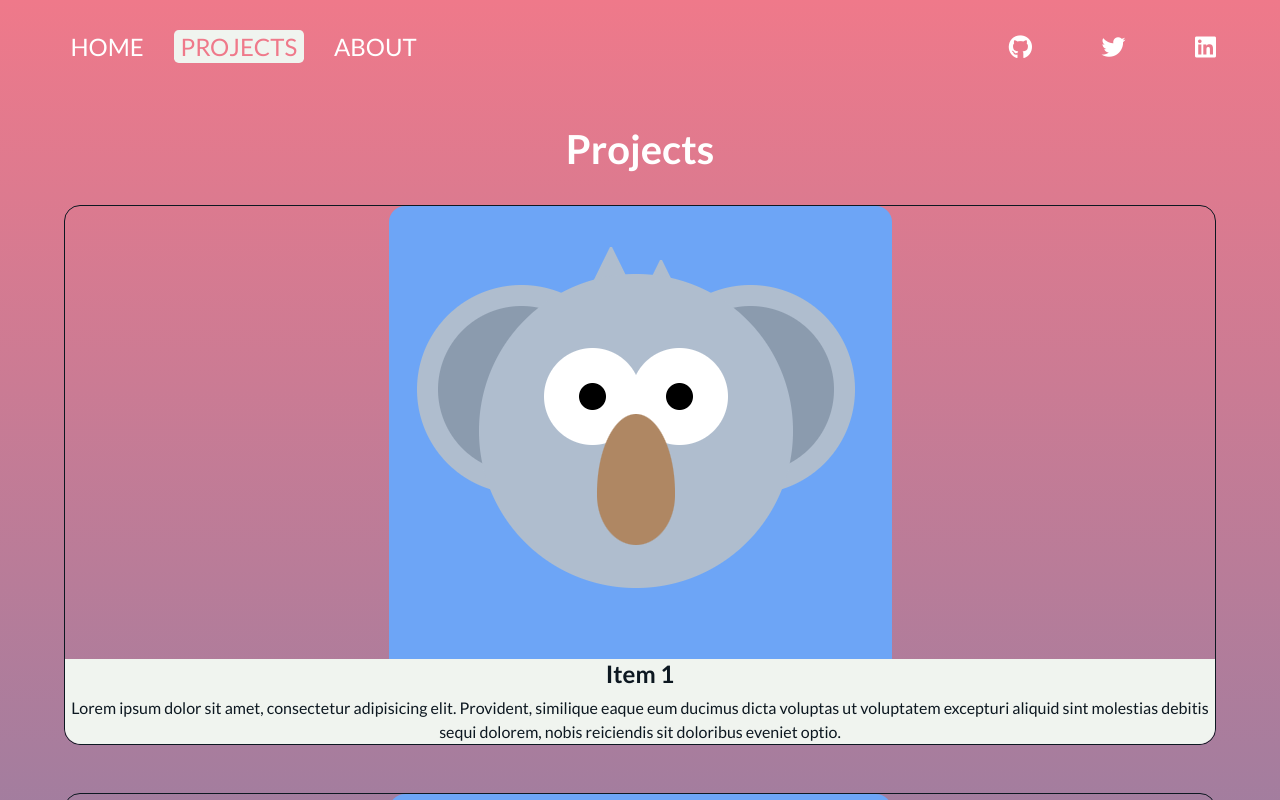
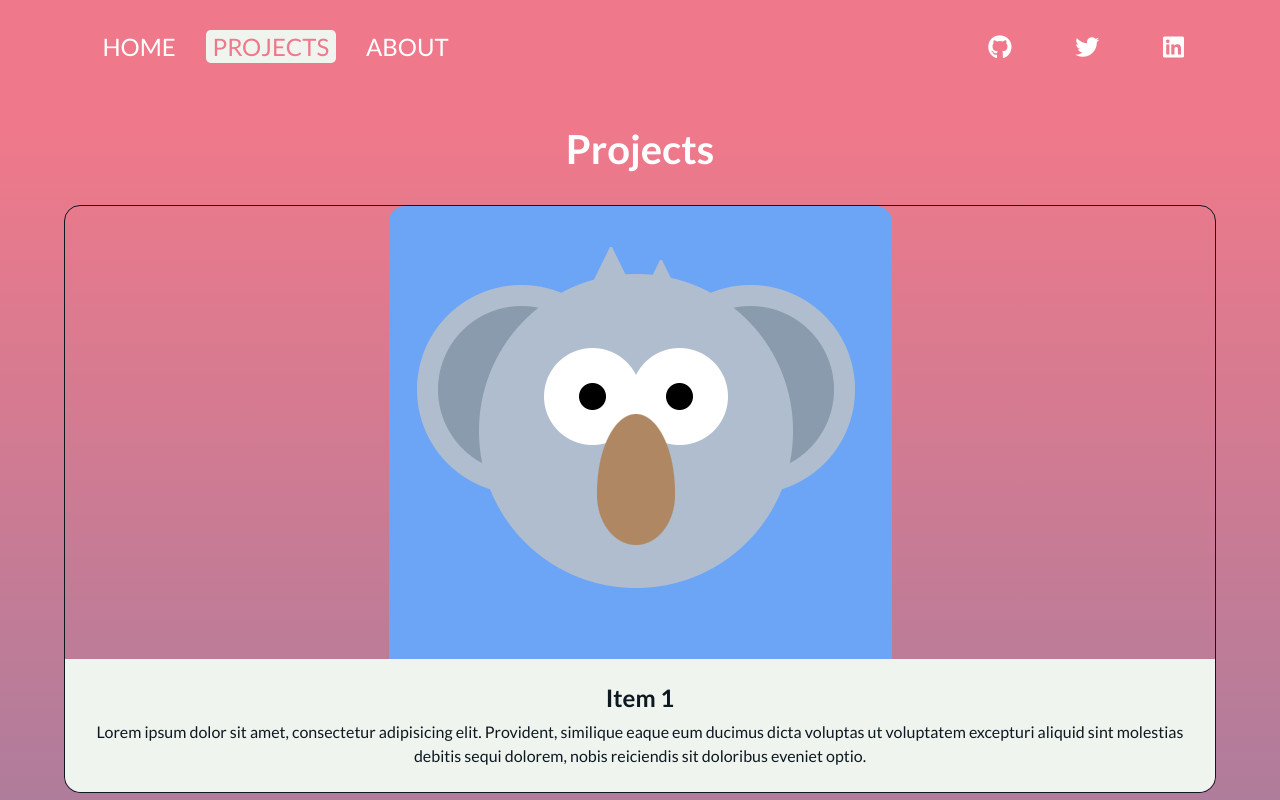
Before and after one commit to AlphaPentagon/portfolio, a React (Create React App) app in the folder portfolio/: page /projects in a window 1280 px wide. Shown: the top 800 px of the page. Built offline with nearby package versions, Linux system fonts and the light colour scheme.

Commit message:
Added portfolio css

```diff
--- a/portfolio/src/components/AboutMe/AboutMe.css
+++ b/portfolio/src/components/AboutMe/AboutMe.css
@@ -39,6 +39,7 @@
   display: flex;
   flex-direction: column;
   row-gap: 1rem;
+  text-align: center;
 }
 
 .info-container > h2 {
--- a/portfolio/src/components/AboutMe/AboutMe.js
+++ b/portfolio/src/components/AboutMe/AboutMe.js
@@ -1,11 +1,10 @@
 import "./AboutMe.css";
-import Craig from "./Craig.jpg";
 
 export function AboutMe() {
   return (
     <section className="aboutMe">
       <div className="image-container">
-        <img src={Craig} alt="#" />
+        <img src="images\Craig.jpg" alt="#" />
         <h3>Craig Summers</h3>
         <p>FULL STACK DEVELOPER</p>
       </div>
--- a/portfolio/src/components/Navbar/Navbar.css
+++ b/portfolio/src/components/Navbar/Navbar.css
@@ -4,7 +4,9 @@ nav {
   justify-content: center;
   align-items: center;
   padding-top: 2rem;
-  width: 80%;
+  padding-inline: 2rem;
+  width: 100%;
+  background-color: var(--secondary-colour);
 }
 
 .navbar-left-container,
--- a/portfolio/src/components/Portfolio/Portfolio.css
+++ b/portfolio/src/components/Portfolio/Portfolio.css
@@ -3,7 +3,7 @@
   flex-direction: column;
   justify-content: center;
   align-items: center;
-  padding-top: 4rem;
+  padding-block: 4rem;
 }
 
 .portfolio-container {
@@ -25,6 +25,8 @@
 .portfolio-item-text-container {
   background-color: var(--alt-colour-1);
   border-radius: 0 0 1rem 1rem;
+  padding-block: 1.5rem;
+  padding-inline: 1rem;
 }
 
 .portfolio-title {
--- a/portfolio/src/index.css
+++ b/portfolio/src/index.css
@@ -3,11 +3,11 @@
 */
 :root {
   --primary-colour: rgba(113, 128, 172, 1);
-    --secondary-colour: rgba(239,121,138,1);
-    --main-text-colour: rgba(255,255,255,1);
-    --secondary-text-colour: rgba(13,24,33,1);
-    --alt-colour-1: rgba(240,244,239,1);
-    --alt-colour-2: rgba(218, 65, 103,1);
+  --secondary-colour: rgba(239, 121, 138, 1);
+  --main-text-colour: rgba(255, 255, 255, 1);
+  --secondary-text-colour: rgba(13, 24, 33, 1);
+  --alt-colour-1: rgba(240, 244, 239, 1);
+  --alt-colour-2: rgba(218, 65, 103, 1);
 }
 
 /*
@@ -26,11 +26,13 @@
   */
 
 body {
-    background-image: linear-gradient(var(--secondary-colour), var(--primary-colour), var(--primary-colour));
+  background-image: linear-gradient(
+    var(--secondary-colour) 8em,
+    var(--primary-colour) 50%,
+    var(--primary-colour) 50%
+  );
   color: var(--main-text-colour);
-    font-family: 'Lato', sans-serif;
-
-
+  font-family: "Lato", sans-serif;
 }
 
 #root {
```
Also changed, not shown: portfolio/public/images/Craig.jpg (renamed from portfolio/src/components/AboutMe/Craig.jpg). Lines whose indentation alone changed are shown as unchanged.
